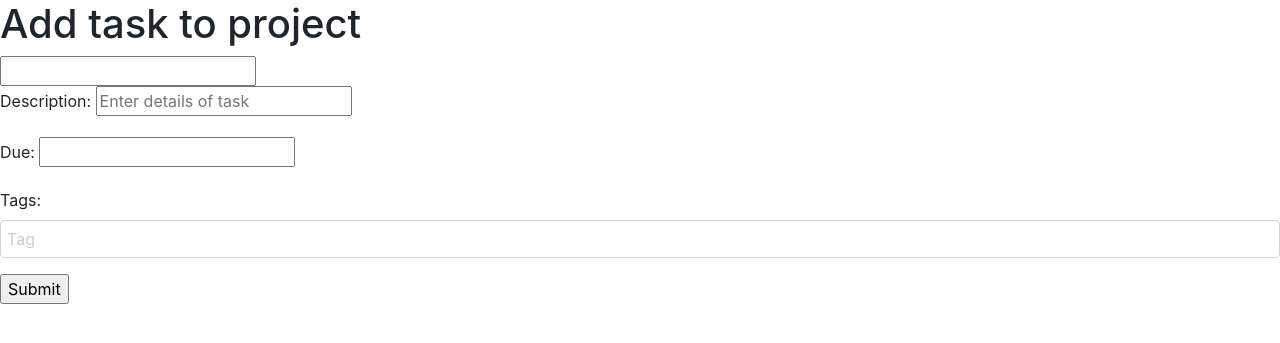
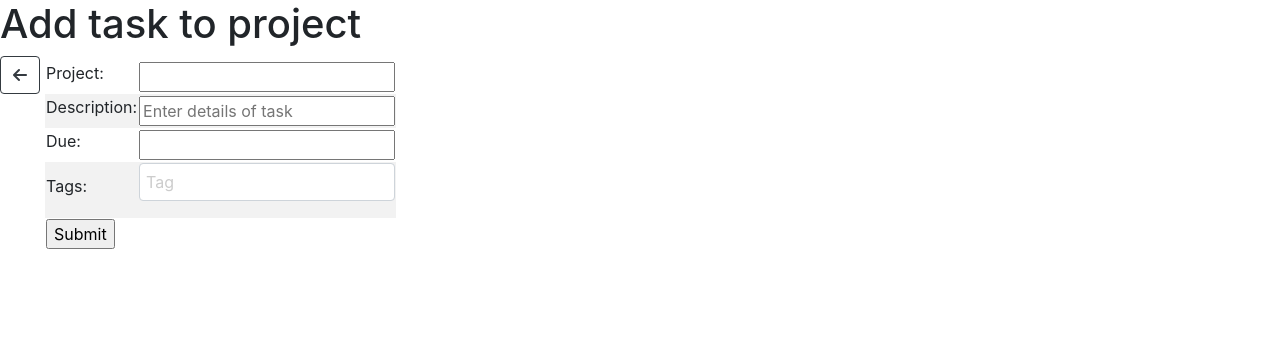
Before and after one commit to kellya/pytaskweb, a Flask app: template templates/task_add.html in a window 1280 px wide. Shown: the top 343 px of the page. Run offline with Flask 2, Linux system fonts and the light colour scheme; the template is opened without the code that fills it, so the values that code supplies are empty; some libraries are stand-ins or nearby versions.

Commit message:
Reformatted task_add with a table, and conditions for add from projects or tasklist

```diff
--- a/static/css/base.css
+++ b/static/css/base.css
@@ -83,6 +83,7 @@ table.taskdetail tr:hover td {
 
 .toolbox {
     padding-bottom: 4px;
+    display: block;
 }
 
 a.btn {
--- a/templates/task_add.html
+++ b/templates/task_add.html
@@ -32,31 +32,68 @@
     </script>
 {% endblock %}
 {% block body %}
+    {% if project is none%}
+        <h1>Add task to new project</h1>
+    {% else %}
         <h1>Add task to project</h1>
+    {% endif %}
+    <div class="toolbox" id="toolbox">
+    {% if project is none %}
+    {% else %}
+        <form class="frmback" method="GET" name="back" action="{{ url_for('project_tasks', name=project) }}">
+            <button type="submit" title="Back to project tasks" name="submit" value='back' class="btn btn-outline-dark">
+                <i class="fa fa-arrow-left"></i>
+            </button>
+        </form>
+    {% endif %}
+    </div>
+    <div class="taskdetail">
     <form id="task_data" method="POST">
+        <table>
+            <tr>
+                <td><label for="project">Project:</label></td>
                 {% if project is none %}
-        <input type="text" name="project" placeholder="Enter a name for a project">
+                    <td><input type="text" name="project" placeholder="Enter a name for a project"></td>
                 {% else %}
-        <input type="text" name="project" readonly="readonly" value="{{ project }}">
+                    <td><input type="text" name="project" readonly="readonly" value="{{ project }}"></td>
                 {% endif %}
-        <p>
+            </tr>
+            <tr>
+                <td>
                     <label for="description">Description: </label>
+                </td>
+                <td>
                     <input aria-label="Description:" name="description" placeholder="Enter details of task" type="text" />
-        </p>
-        <p>
+                </td>
+            </tr>
+            <tr>
+                <td>
                     <label for="duedate"> Due: </label>
+                </td>
+                <td>
                     <input id="duedate" type="text" />
-        </p>
-        <p>
+                </td>
+                <td>
+            <tr>
+                <td>
                     <label for="tags"> Tags:</label>
+                </td>
+                <td>
                     <select class="tags" id="tags" multiple="multiple">
                         {% for tag in tags %}
                             <option value="{{ tag }}">{{ tag }}</option>
                         {% endfor %}
                     </select>
-        </p>
+                </td>
+            </tr>
+            <tr>
+                <td>
                     <input id="btn-go" type="button" value="Submit">
+                </td>
+            </tr>
+        </table>
     </form>
+    </div>
     <script src="{{ url_for('static', filename='jQuery-Date-Time-Picke-Plugin-Simple-Datetimepicker/jquery.simple-dtpicker.js') }}"></script>
     <script src="{{ url_for('static', filename='jquery/tokenize2/tokenize2.js') }}"></script>
     <script src="{{ url_for('static', filename='jquery-ui/jquery-ui.js') }}"></script>
```
Lines whose indentation alone changed are shown as unchanged.
